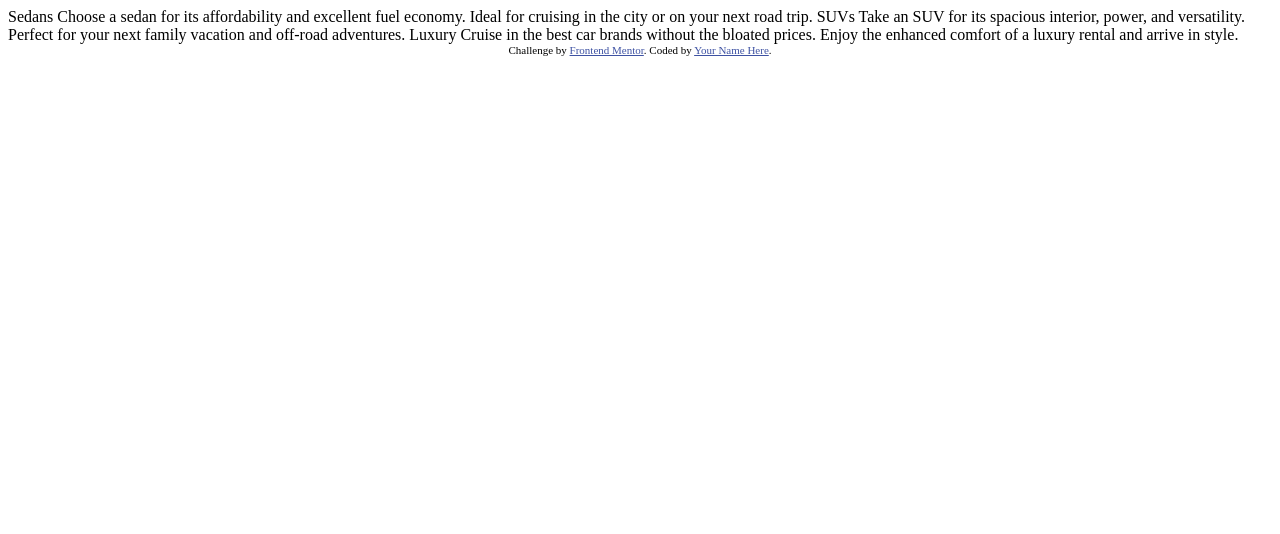
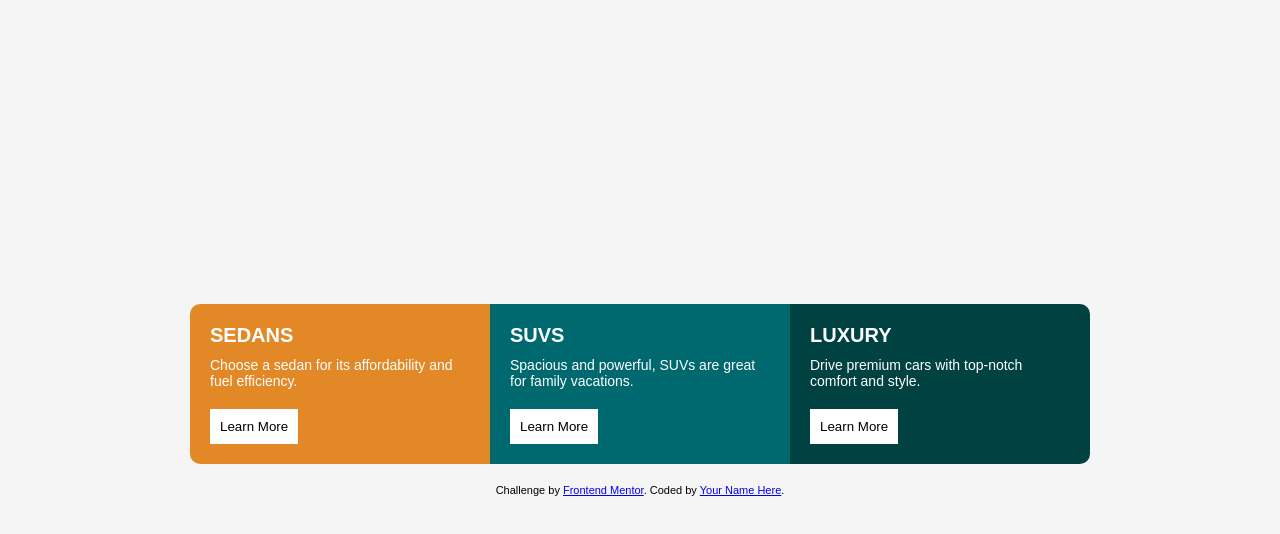
Before and after one commit to Carchana2006/Project-12, a plain HTML site: page 3-column-preview-card-component-main/index.html in a window 1280 px wide. Drawn offline with Linux system fonts and the light colour scheme.

Commit message:
finished

```diff
--- a/3-column-preview-card-component-main/index.html
+++ b/3-column-preview-card-component-main/index.html
@@ -2,32 +2,84 @@
 <html lang="en">
 <head>
   <meta charset="UTF-8">
-  <meta name="viewport" content="width=device-width, initial-scale=1.0"> <!-- displays site properly based on user's device -->
-
+  <meta name="viewport" content="width=device-width, initial-scale=1.0">
   <link rel="icon" type="image/png" sizes="32x32" href="./images/favicon-32x32.png">
-
   <title>Frontend Mentor | 3-column preview card component</title>
-
-  <!-- Feel free to remove these styles or customise in your own stylesheet 👍 -->
   <style>
-    .attribution { font-size: 11px; text-align: center; }
-    .attribution a { color: hsl(228, 45%, 44%); }
+    * {
+      margin: 0;
+      padding: 0;
+      box-sizing: border-box;
+      font-family: Arial, sans-serif;
+    }
+    body {
+      display: flex;
+      justify-content: center;
+      align-items: center;
+      height: 100vh;
+      background-color: #f5f5f5;
+      flex-direction: column;
+    }
+    .container {
+      display: flex;
+      border-radius: 10px;
+      overflow: hidden;
+      max-width: 900px;
+    }
+    .card {
+      flex: 1;
+      padding: 20px;
+      color: white;
+      text-align: left;
+    }
+    .sedan { background-color: #E38826; }
+    .suv { background-color: #006970; }
+    .luxury { background-color: #004241; }
+    h2 {
+      font-size: 20px;
+      margin-bottom: 10px;
+    }
+    p {
+      font-size: 14px;
+      margin-bottom: 20px;
+    }
+    .button {
+      padding: 10px;
+      background: white;
+      border: none;
+      color: black;
+      cursor: pointer;
+    }
+    .button:hover {
+      background-color: transparent;
+      border: 1px solid white;
+      color: white;
+    }
+    .attribution {
+      font-size: 11px;
+      text-align: center;
+      margin-top: 20px;
+    }
   </style>
 </head>
 <body>
-
-  Sedans
-  Choose a sedan for its affordability and excellent fuel economy. Ideal for cruising in the city
-  or on your next road trip.
-
-  SUVs
-  Take an SUV for its spacious interior, power, and versatility. Perfect for your next family vacation
-  and off-road adventures.
-
-  Luxury
-  Cruise in the best car brands without the bloated prices. Enjoy the enhanced comfort of a luxury
-  rental and arrive in style.
-
+  <div class="container">
+    <div class="card sedan">
+      <h2>SEDANS</h2>
+      <p>Choose a sedan for its affordability and fuel efficiency.</p>
+      <button class="button">Learn More</button>
+    </div>
+    <div class="card suv">
+      <h2>SUVS</h2>
+      <p>Spacious and powerful, SUVs are great for family vacations.</p>
+      <button class="button">Learn More</button>
+    </div>
+    <div class="card luxury">
+      <h2>LUXURY</h2>
+      <p>Drive premium cars with top-notch comfort and style.</p>
+      <button class="button">Learn More</button>
+    </div>
+  </div>
   <div class="attribution">
     Challenge by <a href="https://www.frontendmentor.io?ref=challenge" target="_blank">Frontend Mentor</a>.
     Coded by <a href="#">Your Name Here</a>.
```
